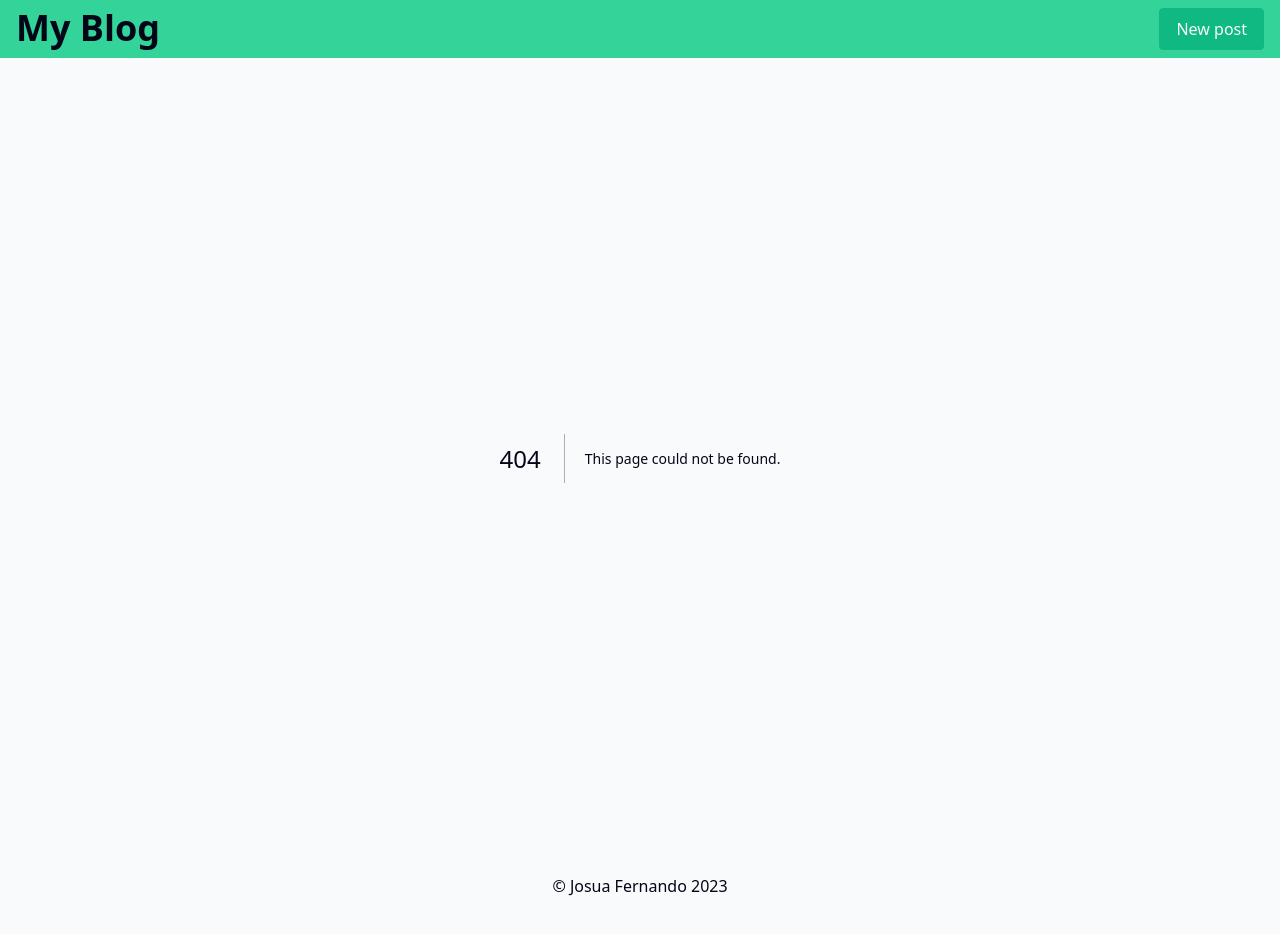
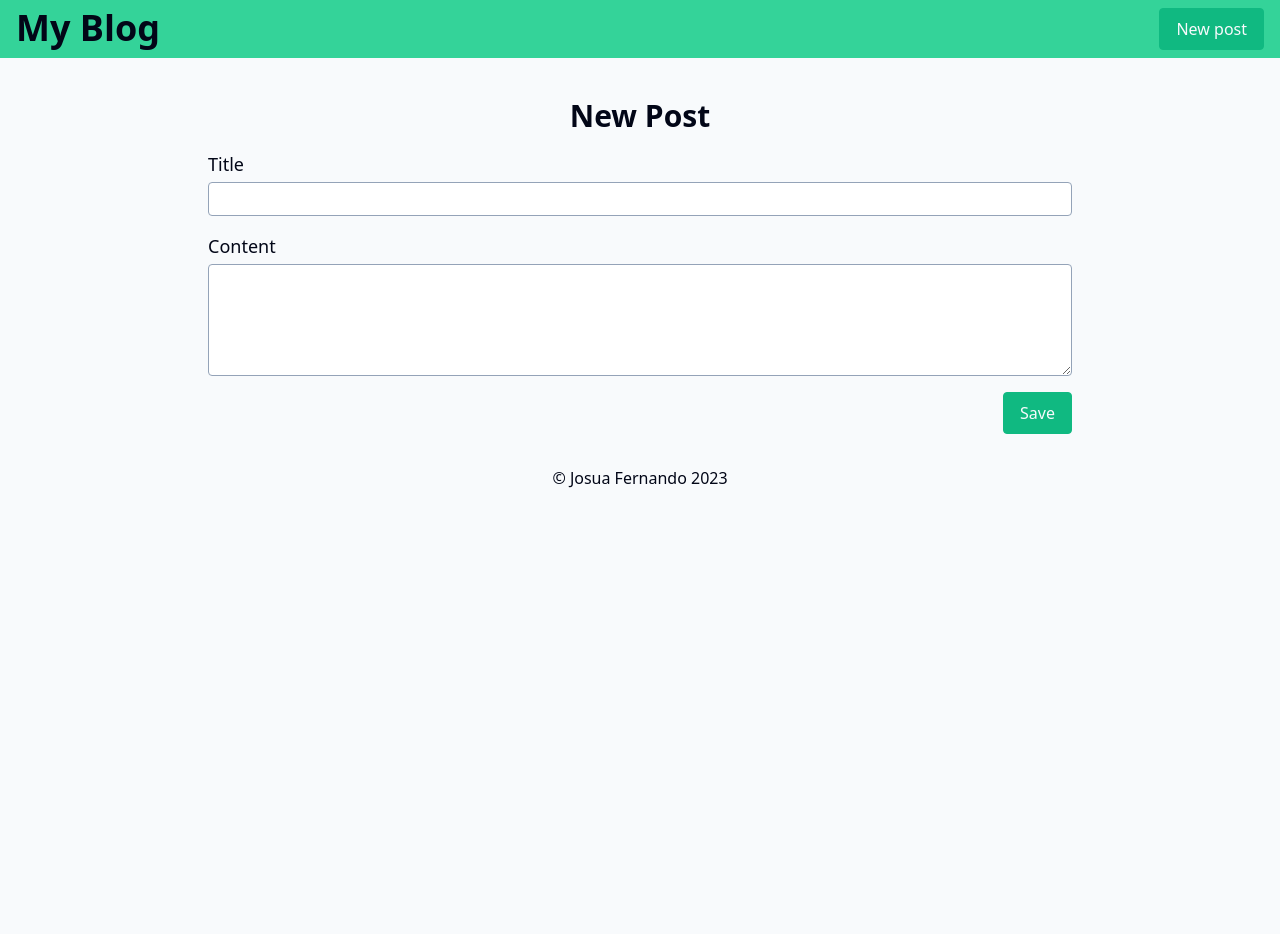
Before and after one commit to aenjojo/simple-crud-api, a Next.js app: page /new-post in a window 1280 px wide. Before the commit this address had no page. Shown: the top 934 px of the page. After the commit the page ends 800 px from the top, so only its background shows below. Built offline with nearby package versions, Linux system fonts and the light colour scheme.

Commit message:
feat(page): add new post page

```diff
--- /dev/null
+++ b/src/app/new-post/page.tsx
@@ -0,0 +1,22 @@
+import { Form } from 'src/components/Form';
+
+export const metadata = {
+	title: 'Create post',
+};
+
+export default async function NewPostPage() {
+	return (
+		<>
+			<h2 className='text-center mt-10'>
+				New Post
+			</h2>
+			<div>
+				<Form
+					type='create'
+					buttonLabel='Back to home'
+					closeHref='/'
+				/>
+			</div>
+		</>
+	);
+}
```
